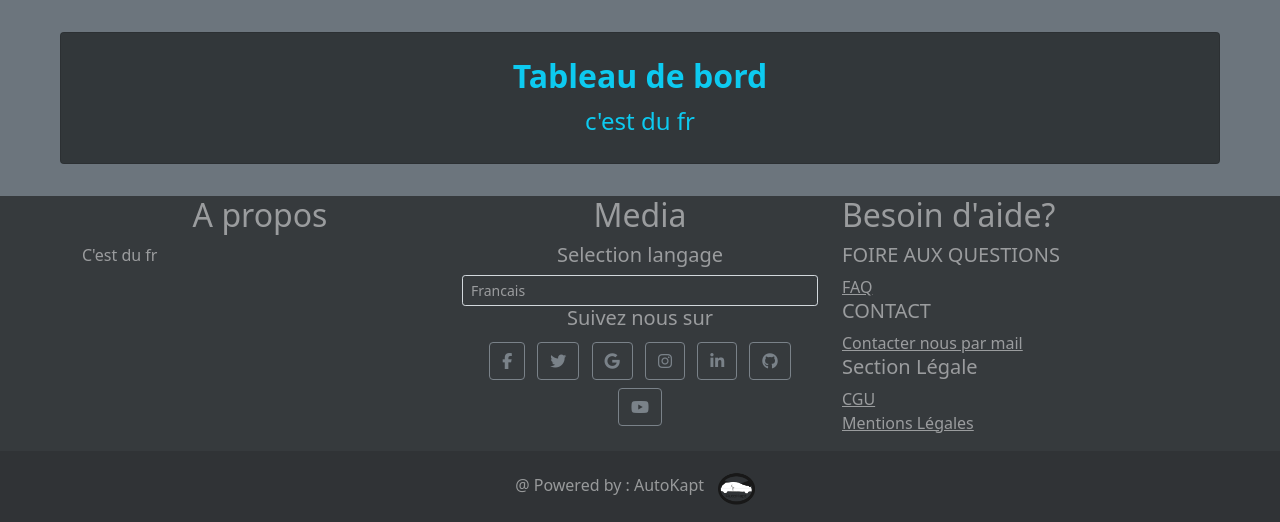
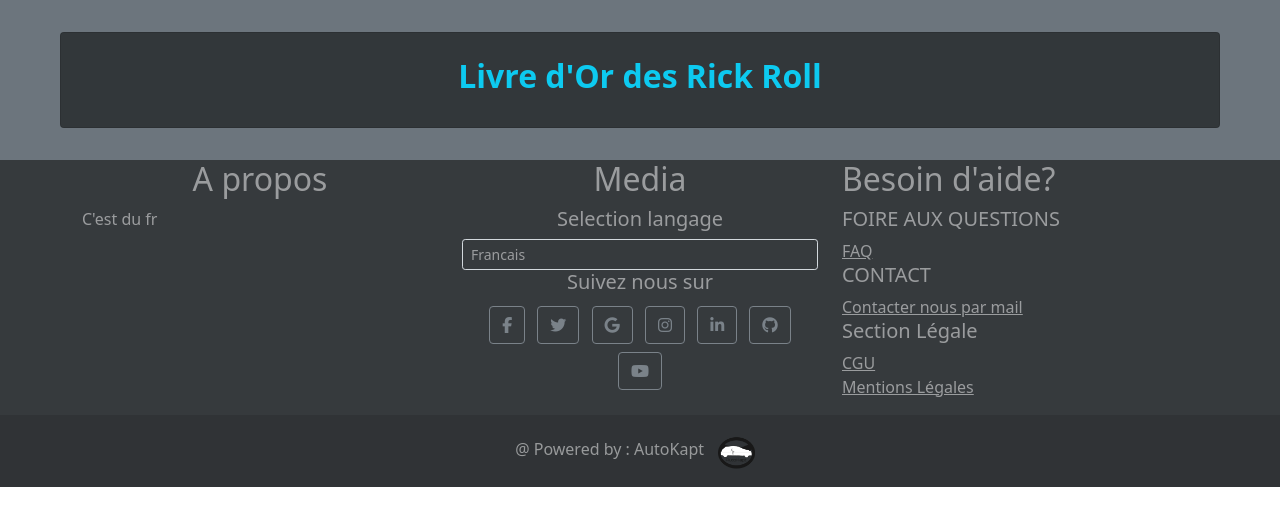
Before and after one commit to EstebanVincent/AutoKapt_website, a PHP site: page /pages/bonus/goldenBook.php in a window 1280 px wide. Shown: the part 74-596 px from the top of the page. Run offline with PHP 8.4, Linux system fonts and the light colour scheme; some libraries are stand-ins or nearby versions.

Commit message:
recup ip donne

```diff
--- a/includes/functions.inc.php
+++ b/includes/functions.inc.php
@@ -887,3 +887,16 @@ function time_elapsed_string($datetime, $after, $full = false) {
         return $string ? $after  . ' ' . implode(', ', $string) : "à l'instant";
     }
 }
+
+function IP_2_db($conn){
+    $ip = $_SERVER['REMOTE_ADDR'];
+    $sql = "INSERT INTO bonus (bonusIp) VALUES (?);";
+    $stmt = mysqli_stmt_init($conn);
+    if(!mysqli_stmt_prepare($stmt, $sql)){
+        die(header("location: ". HTTP_SERVER ."home.php"));
+    }
+
+
+    mysqli_stmt_bind_param($stmt, "s", $ip);
+    mysqli_stmt_execute($stmt);
+}
--- a/languages/en.php
+++ b/languages/en.php
@@ -72,5 +72,7 @@
         "testdesc-audition-desc" => "The hearing test will send a note to your headphones,
         you will need to reproduce this note into the microphone as closely as possible using your smartphone.
         You will thus be assigned a score out of 100 depending on the fidelity to the initial note.",
+
+        "golden-title" => "Golden Book of Rick Roll",
     );
 ?>
--- a/languages/fr.php
+++ b/languages/fr.php
@@ -72,5 +72,7 @@
         "testdesc-audition-desc" => "Le test d’audition enverra dans votre casque une note,
         vous devrez ainsi reproduire cette note dans le microphone le plus fidèlement possible à l’aide de votre smartphone.
         Il vous sera ainsi attribué un score sur 100 en fonction de la fidélité à la note initiale.",
+
+        "golden-title" => "Livre d'Or des Rick Roll",
     );
 ?>
--- a/pages/bonus/goldenBook.php
+++ b/pages/bonus/goldenBook.php
@@ -1,12 +1,13 @@
 <?php
   require_once($_SERVER['DOCUMENT_ROOT'].'/AutoKapt/bases/header.php');
+  require_once(__ROOT__.'includes/functions.inc.php');
+  IP_2_db($conn);
 ?>
 <div class="container-fluid bg-secondary text-white-50">
 	<div class="py-3"></div>
 	<section class="dark2 py-2 mx-5 card">
         <div class="card-body">
-            <div class="card-title text-center"><h2 class="fw-bold text-info"><?php echo $lang['dashboard-title'] ?></h2> </div>
-            <p class="card-text text-center text-info fs-4"><?php echo $lang['dashboard-p'] ?></p>
+            <div class="card-title text-center"><h2 class="fw-bold text-info"><?php echo $lang['golden-title'] ?></h2> </div>
         </div>
 	</section>
     <div class="py-3"></div>
```
